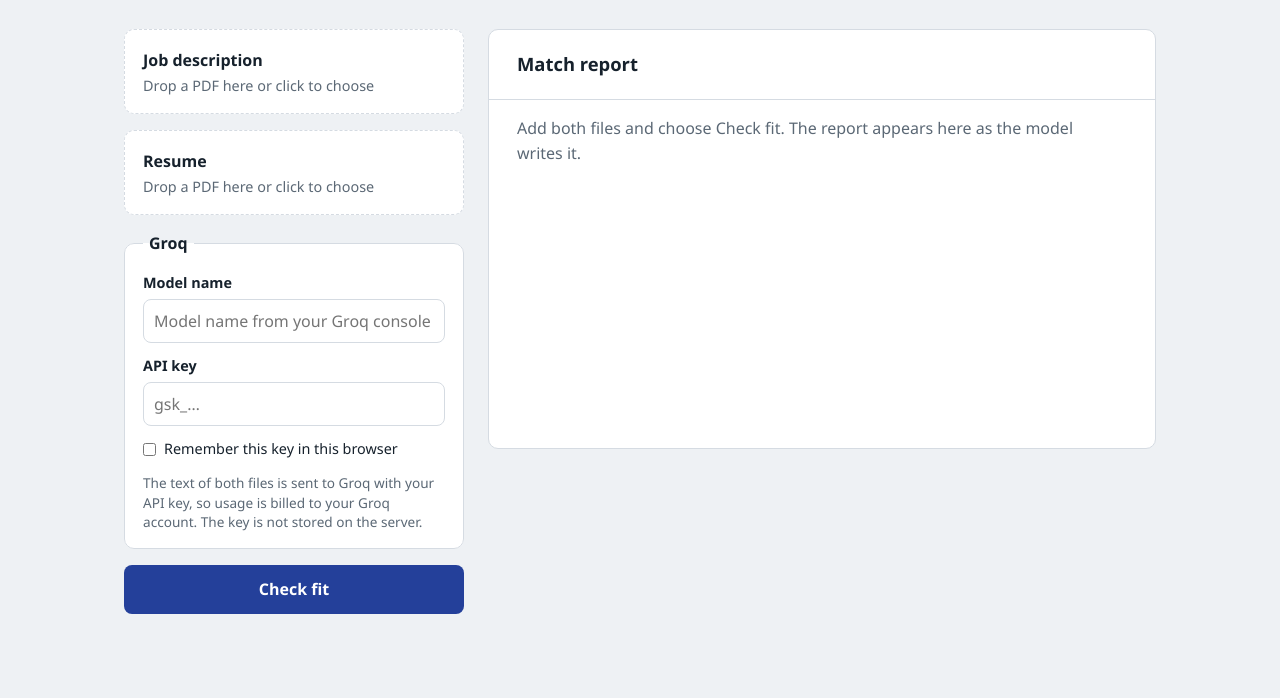
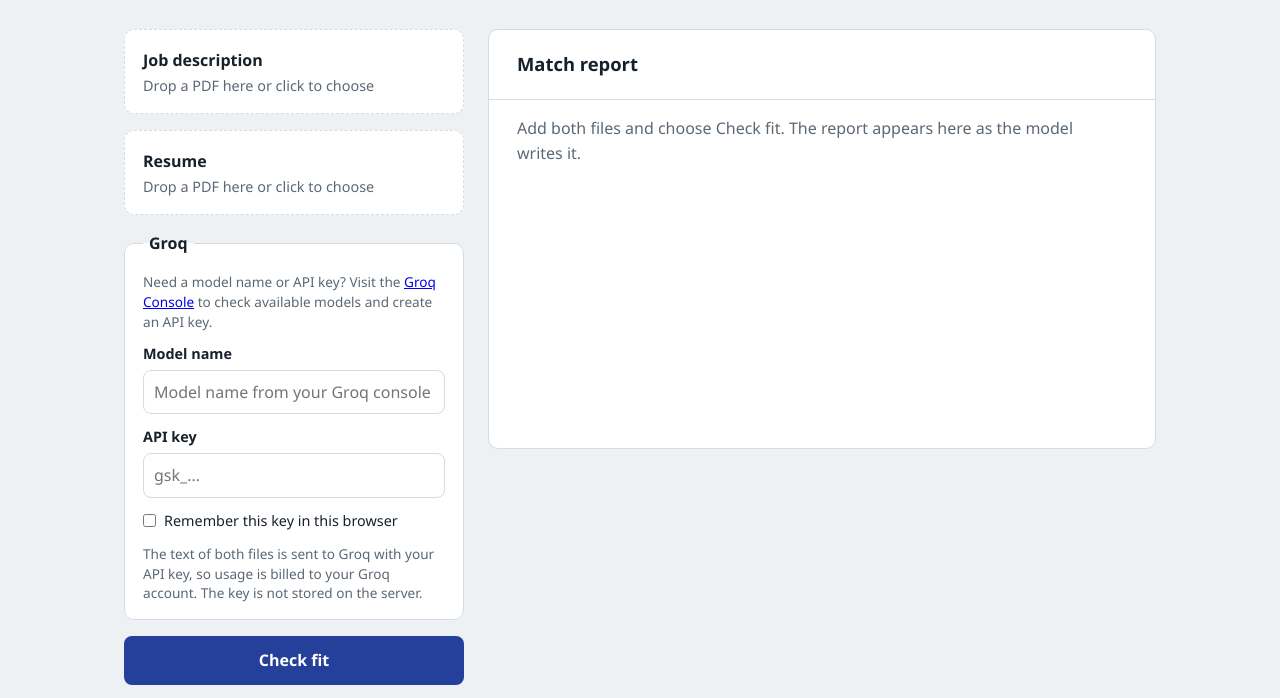
Before and after one commit to saravananniit/jd_deployment_vercel, a plain HTML site: page index.html in a window 1280 px wide. Shown: the part 132-830 px from the top of the page. Drawn offline with Linux system fonts and the light colour scheme; no server answers.

Commit message:
index.html modified

```diff
--- a/index.html
+++ b/index.html
@@ -142,6 +142,7 @@
 
       <fieldset class="settings">
         <legend>Groq</legend>
+        <p class="note setup-hint">Need a model name or API key? Visit the <a href="https://console.groq.com/home" target="_blank" rel="noopener noreferrer">Groq Console</a> to check available models and create an API key.</p>
         <label for="model">Model name</label>
         <input id="model" type="text" spellcheck="false" autocomplete="off" placeholder="Model name from your Groq console">
 
```
